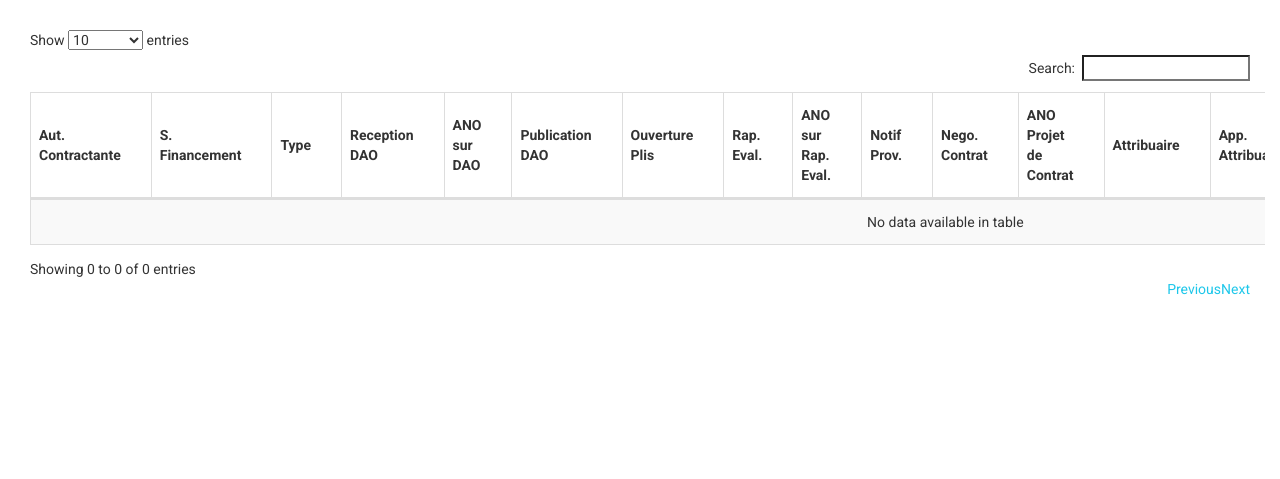
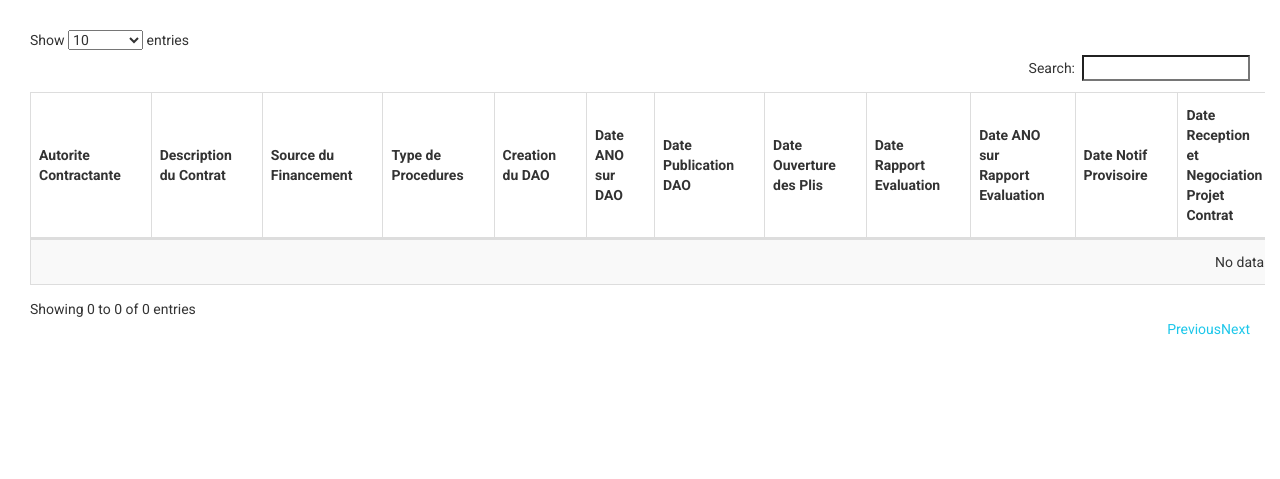
Before and after one commit to Emperatorr/pgp, a PHP site: page /data.php in a window 1280 px wide. Shown: the part 61-540 px from the top of the page. Run offline with PHP 8.4, Linux system fonts and the light colour scheme; data that the repository does not hold is empty; some libraries are stand-ins or nearby versions; some web fonts are replaced.

Commit message:
Update data.php

```diff
--- a/data.php
+++ b/data.php
@@ -48,29 +48,33 @@
 			<table id="table" class="table table-striped table-bordered" cellspacing="0" width="100%">
 			<thead>
 				<tr>
-					<td>Aut. Contractante</td>
-					<td>S. Financement</td>
-					<td>Type</td>
-					<td>Reception DAO</td>
-					<td>ANO sur DAO</td>
-					<td>Publication DAO</td>
-					<td>Ouverture Plis</td>
-					<td>Rap. Eval.</td>
-					<td>ANO sur Rap. Eval.</td>
-					<td>Notif Prov.</td>
+					<td>Autorite Contractante</td>
+					<td>Description du Contrat</td>
+					<td>Source du Financement</td>
+					<td>Type de Procedures</td>
+					<td>Creation du DAO</td>
+					<td>Date ANO sur DAO</td>
+					<td>Date Publication DAO</td>
+					<td>Date Ouverture des Plis</td>
+					<td>Date Rapport Evaluation</td>
+					<td>Date ANO sur Rapport Evaluation</td>
+					<td>Date Notif Provisoire</td>
 
-					<td>Nego. Contrat</td>
-					<td>ANO Projet de Contrat</td>
+					<td>Date Reception et Negociation Projet Contrat</td>
+					<td>Date ANO Projet Contrat</td>
 					<td>Attribuaire</td>
-					<td>App. Attribuaire</td>
+					<td>Date Signature Attributaire</td>
 					<td>Montant</td>
-					<td>App. AC</td>
-					<td>App. ACGPMP</td>
-					<td>App. MEF</td>
+					<td>Date Signature AC</td>
+					<td>Date Signature ACGPMP</td>
+					<td>Date Signature MEF</td>
+					<td>Date Enregistrement Impots</td>
+					<td>Date Immatriculation</td>
 					<td>Total Jrs</td>
 
 					<td>Etat</td>
 					<td>Alertes</td>
+					<td>Editer</td>
 
 				</tr>
 			</thead>
@@ -106,6 +110,7 @@
 						echo "
 							<tr>
 								<td>".$projet -> getAutoriteContractante()."</td>
+								<td>".$projet -> getDescription()."</td>
 								<td>".$projet -> getSourceFinancement()."</td>
 								<td>".$projet -> getTypeProcedure()."</td>
 								<td>".$projet -> getDateReceptionDAO()."</td>
@@ -123,10 +128,13 @@
 								<td>".$projet -> getMontant()."</td>
 								<td>".$projet -> getApprobationAC()."</td>
 								<td>".$projet -> getApprobationACGPMP()."</td>
-								<td>".$projet -> getApprobationMEF()."</td>
+								<td>".$projet -> getapprobationMEF()."</td>
+								<td>".$projet -> getEnregistrementImpots()."</td>
+								<td>".$projet -> getImmatriculation()."</td>
 								<td>".$totalJour."</td>
 								<td class ='$class' title ='$title'>".$msg."</td>
 								<td><a href='alertes.php?projet=$id'> Voir </a></td>
+								<td><a href='projet.php?id=$id'> Editer </a></td>
 							</tr>
 						";
 					}
```
